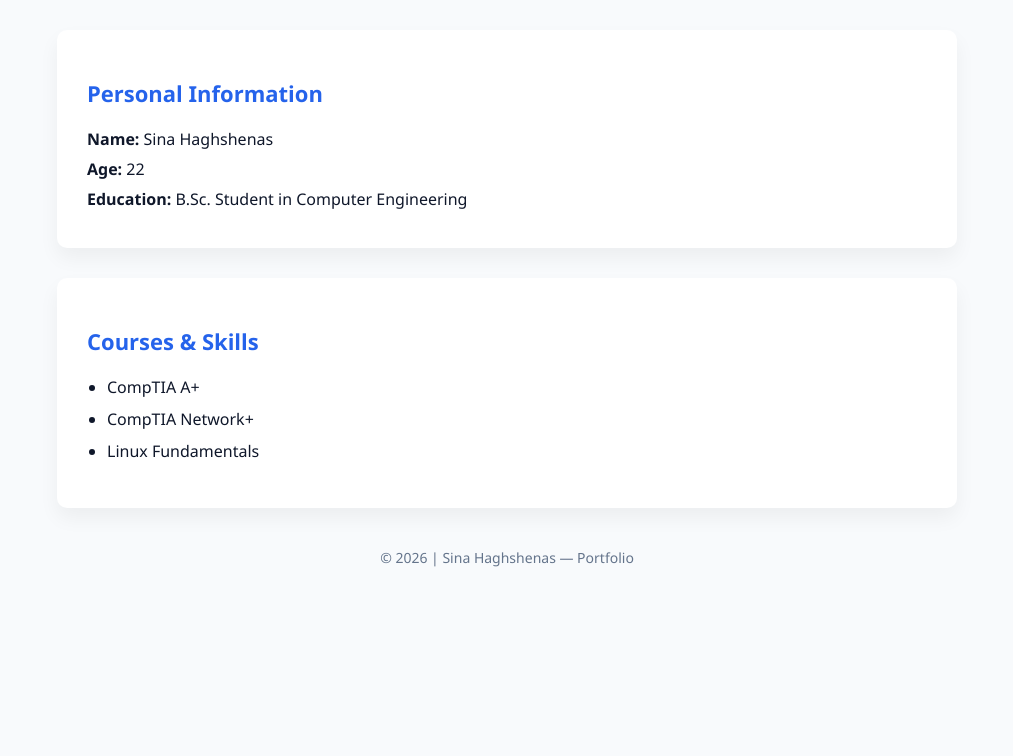
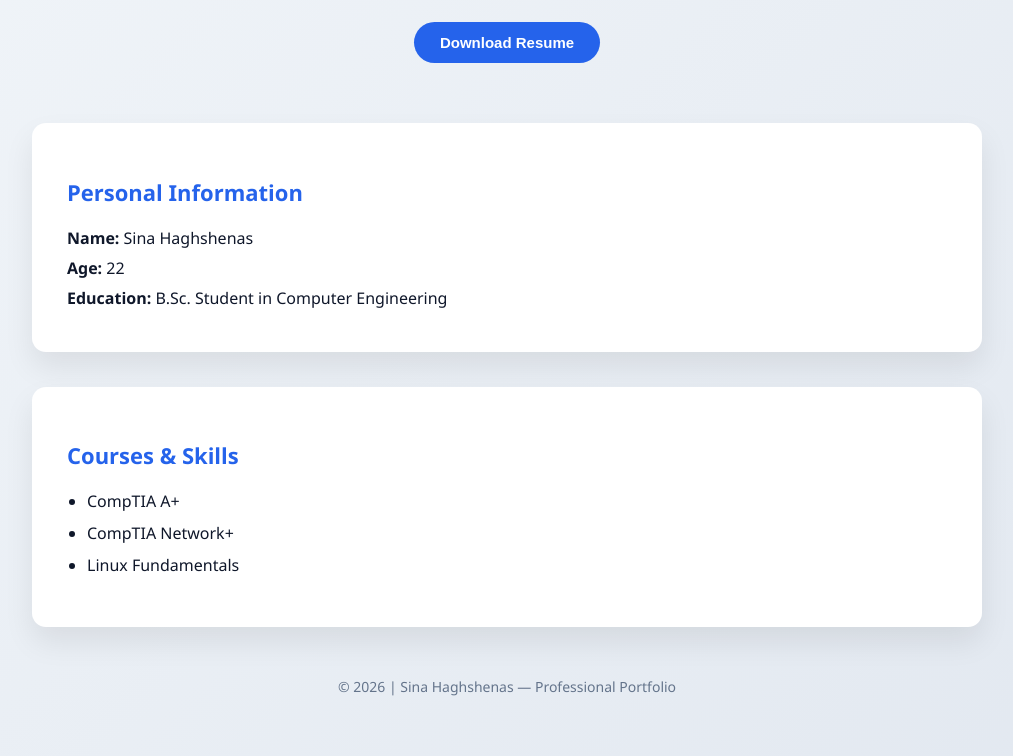
Before and after one commit to SinaWhs/SINA, a plain HTML site: page index.html in a window 1280 px wide. Shown: the part 194-950 px from the top of the page, without its empty margins (133-1146 px from the left). Before the commit the page ends 811 px from the top, so only its background shows below. Drawn offline with nearby package versions, Linux system fonts and the light colour scheme.

Commit message:
Update index.html

```diff
--- a/index.html
+++ b/index.html
@@ -3,41 +3,68 @@
 <head>
     <meta charset="UTF-8">
     <title>Portfolio | Sina Haghshenas</title>
+
     <style>
         body {
             margin: 0;
             font-family: "Segoe UI", Arial, sans-serif;
-            background-color: #f8fafc;
+            background: linear-gradient(135deg, #f1f5f9, #e2e8f0);
             color: #0f172a;
         }
 
         .container {
-            max-width: 900px;
+            max-width: 950px;
             margin: auto;
-            padding: 50px 20px;
+            padding: 60px 20px;
         }
 
         header {
             text-align: center;
-            margin-bottom: 50px;
+            margin-bottom: 60px;
         }
 
         header h1 {
-            font-size: 40px;
+            font-size: 44px;
             margin-bottom: 10px;
         }
 
         header p {
             font-size: 18px;
             color: #475569;
+            margin-bottom: 25px;
+        }
+
+        .buttons {
+            display: flex;
+            justify-content: center;
+        }
+
+        .btn {
+            padding: 12px 26px;
+            border-radius: 30px;
+            font-size: 15px;
+            font-weight: 600;
+            border: none;
+            cursor: pointer;
+            transition: all 0.3s ease;
+        }
+
+        .btn-primary {
+            background-color: #2563eb;
+            color: white;
+        }
+
+        .btn-primary:hover {
+            background-color: #1d4ed8;
+            transform: translateY(-2px);
         }
 
         section {
-            background-color: #ffffff;
-            padding: 30px;
-            border-radius: 10px;
-            margin-bottom: 30px;
-            box-shadow: 0 10px 20px rgba(0,0,0,0.05);
+            background-color: white;
+            padding: 35px;
+            border-radius: 14px;
+            margin-bottom: 35px;
+            box-shadow: 0 15px 30px rgba(0,0,0,0.08);
         }
 
         section h2 {
@@ -47,8 +74,8 @@
         }
 
         .info p {
+            font-size: 16px;
             margin: 8px 0;
-            font-size: 16px;
         }
 
         ul {
@@ -62,19 +89,26 @@
 
         footer {
             text-align: center;
-            margin-top: 40px;
+            margin-top: 50px;
             font-size: 14px;
             color: #64748b;
         }
     </style>
 </head>
+
 <body>
 
-<div class="container">
+<div class="container" id="resume">
 
     <header>
         <h1>Sina Haghshenas</h1>
         <p>Computer Engineering Student</p>
+
+        <div class="buttons">
+            <button class="btn btn-primary" id="downloadBtn">
+                Download Resume
+            </button>
+        </div>
     </header>
 
     <section class="info">
@@ -94,10 +128,27 @@
     </section>
 
     <footer>
-        © 2026 | Sina Haghshenas — Portfolio
+        © 2026 | Sina Haghshenas — Professional Portfolio
     </footer>
 
 </div>
 
+<!-- html2canvas -->
+<script src="https://cdn.jsdelivr.net/npm/html2canvas@1.4.1/dist/html2canvas.min.js"></script>
+
+<script>
+document.getElementById("downloadBtn").addEventListener("click", function () {
+    html2canvas(document.getElementById("resume"), {
+        scale: 2,
+        useCORS: true
+    }).then(canvas => {
+        const link = document.createElement("a");
+        link.download = "Sina_Haghshenas_Resume.png";
+        link.href = canvas.toDataURL("image/png");
+        link.click();
+    });
+});
+</script>
+
 </body>
 </html>
```
